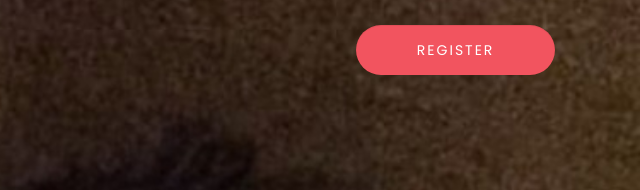
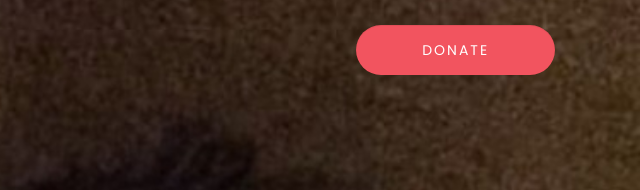
Before and after one commit to dannduka/dannduka.github.io, a plain HTML site: page index.html in a window 1280 px wide. Shown: the part 4798-4988 px from the top of the page, 640-1280 px from the left. Drawn offline with Linux system fonts and the light colour scheme.

Commit message:
Update index.html

```diff
--- a/index.html
+++ b/index.html
@@ -443,7 +443,7 @@ http://www.templatemo.com/tm-486-new-event
 					<input name="phone" type="telephone" class="form-control" id="phone" placeholder="Phone Number">
 					<input name="email" type="email" class="form-control" id="email" placeholder="Email Address">
 					<div class="col-md-offset-6 col-md-6 col-sm-offset-1 col-sm-10">
-						<input name="submit" type="submit" class="form-control" id="submit" value="REGISTER">
+						<input name="submit" type="submit" class="form-control" id="submit" value="DONATE">
 					</div>
 				</form>
 			</div>
```
